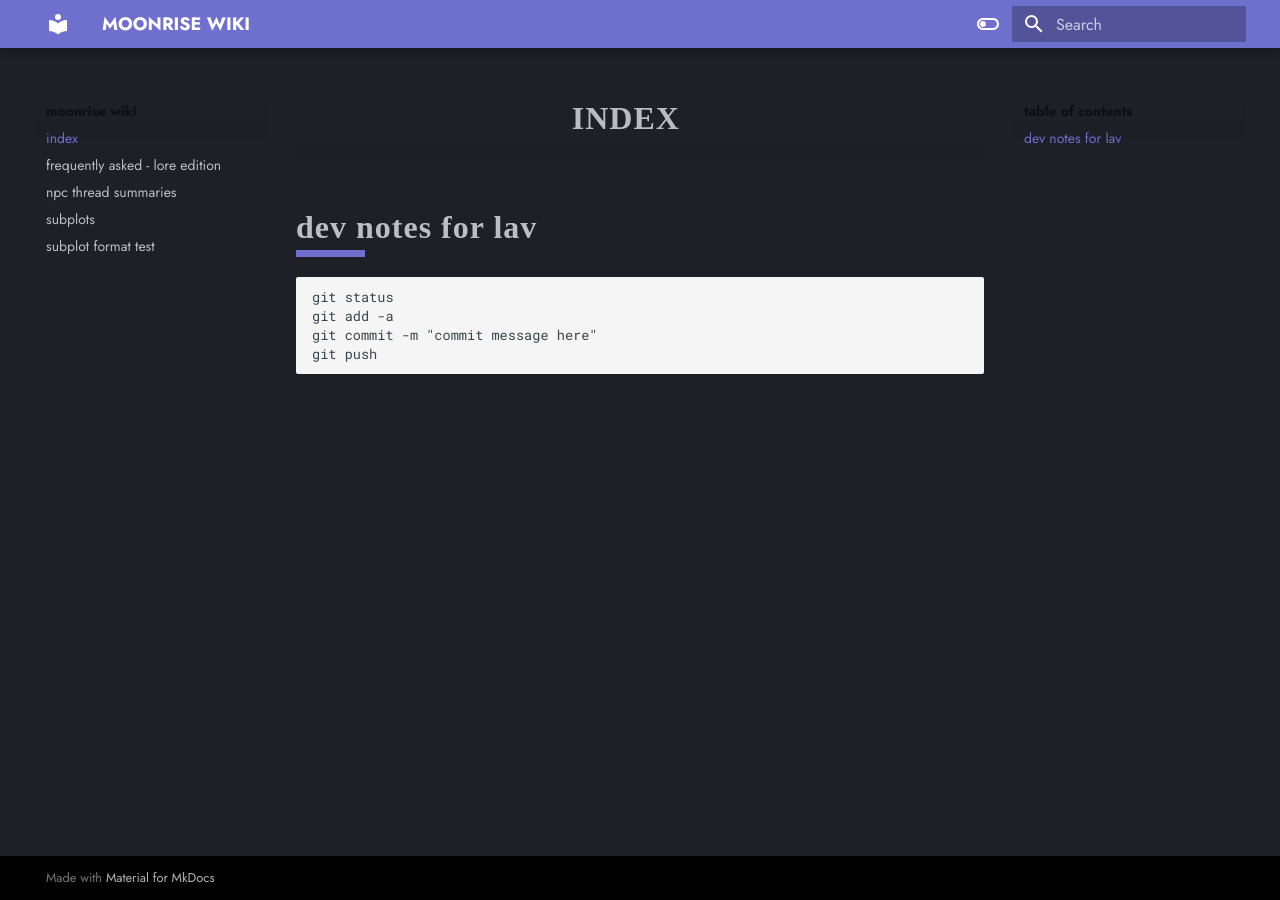
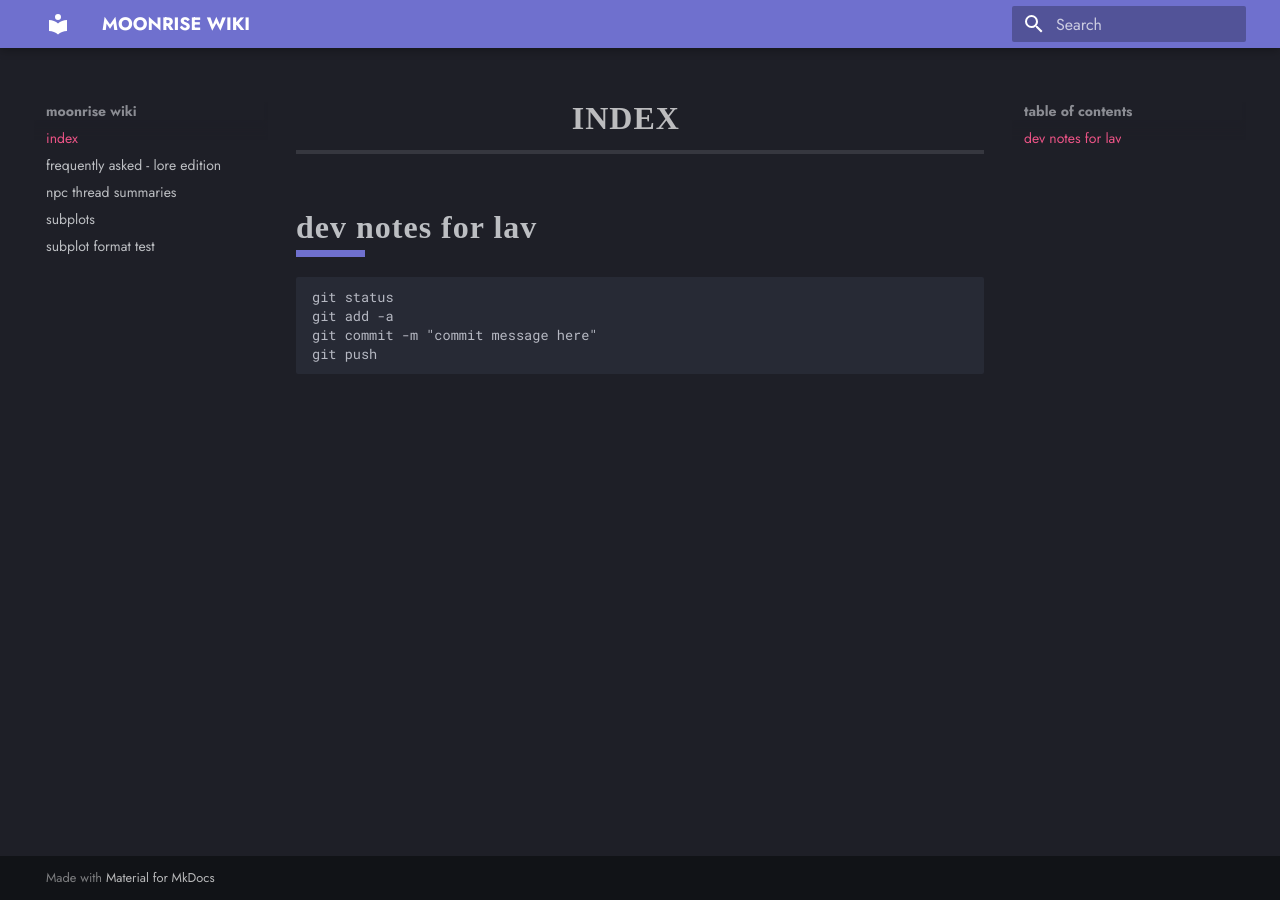
Before and after one commit to cerberuswrites/moonrisewiki, an MkDocs documentation site: the page built from docs/index.md, in a window 1280 px wide. Built offline with MkDocs 1.6.1 and Material for MkDocs 9.7.7, drawn with Linux system fonts in a browser that asks for light colours.

```diff
--- a/mkdocs.yml
+++ b/mkdocs.yml
@@ -6,24 +6,9 @@ theme:
     font:
       text: Jost
     palette:
-
-    # Light mode
-    - media: "(prefers-color-scheme: light)"
-      scheme: default
+    - scheme: slate
       primary: pink
       accent: indigo
-      toggle:
-        icon: material/toggle-switch-off-outline
-        name: Switch to dark mode
-
-    # Dark mode
-    - media: "(prefers-color-scheme: dark)"
-      scheme: slate
-      primary: pink
-      accent: blue
-      toggle:
-        icon: material/toggle-switch
-        name: Switch to light mode
 
 # Extensions
 markdown_extensions:
```
